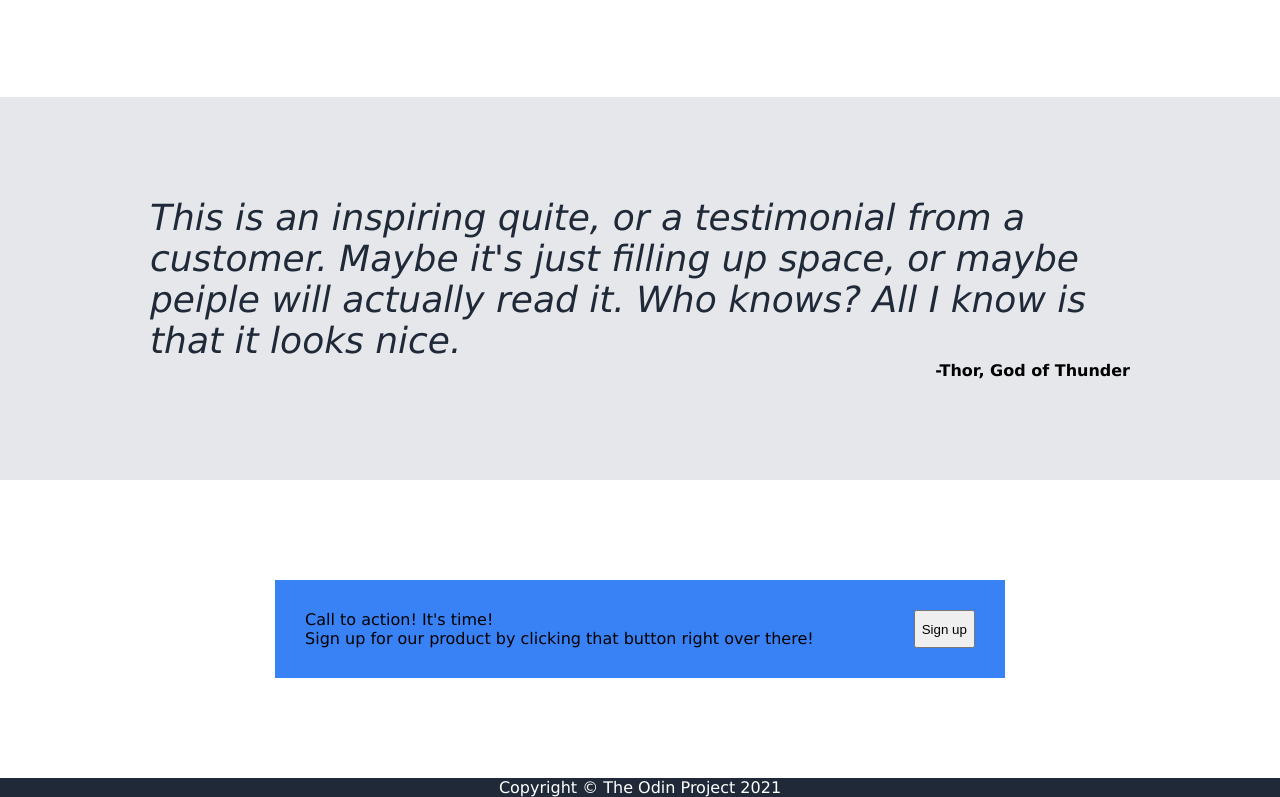
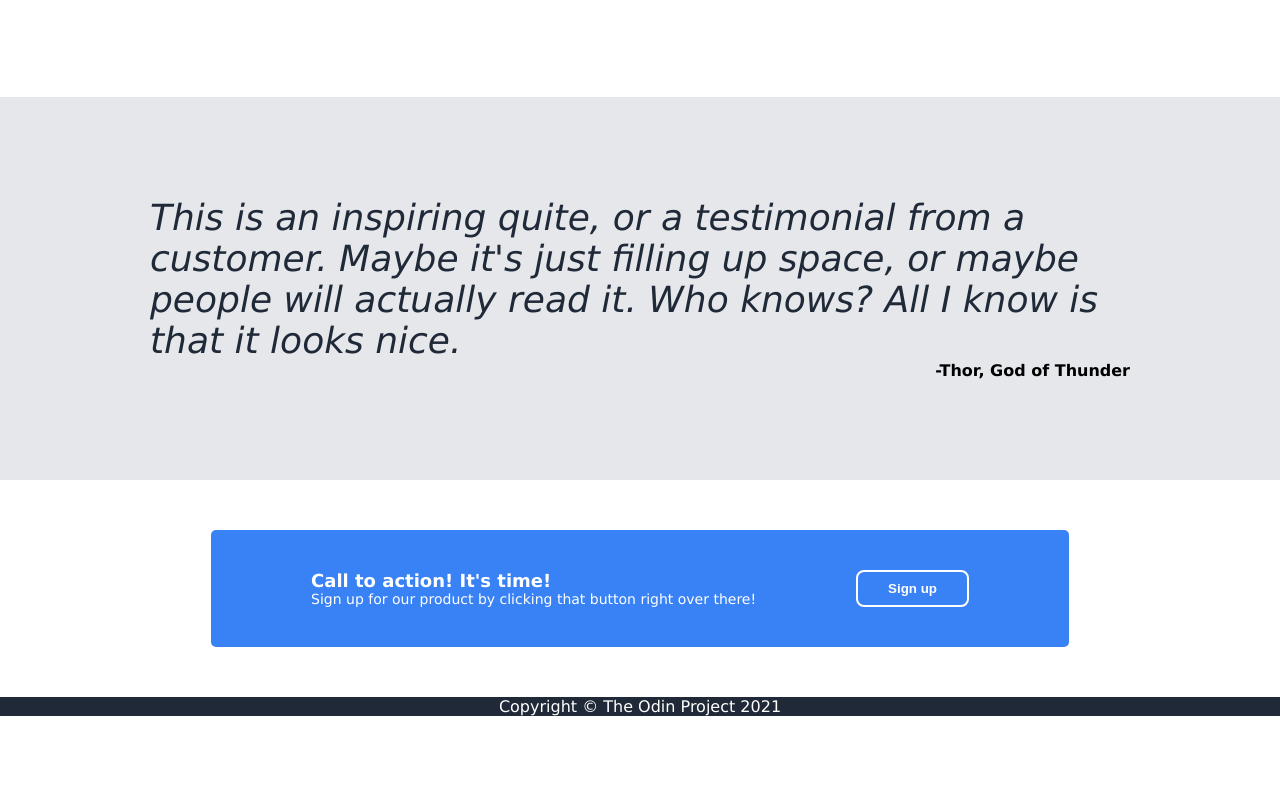
Before and after one commit to dblovhd/landing-page, a plain HTML site: page index.html in a window 1280 px wide. Shown: the part 867-1664 px from the top of the page. After the commit the page ends 1583 px from the top, so only its background shows below. Drawn offline with Linux system fonts and the light colour scheme.

Commit message:
Updated styles and position of CTA section
Updated CTA section and css related classes to fix
styling and formatting of CTA box, text and
button

```diff
--- a/index.html
+++ b/index.html
@@ -23,7 +23,7 @@
             <div class="title-content-button">
                 <div class="title">This website is awesome</div>
                 <div class="description">This website has some subtext that goes here under the main title. It has a smaller font and the color is lower contrast</div>
-                <button class="header-sign-up">Sign up</button>
+                <button class="header-button">Sign up</button>
             </div>
             <div class="header-img">this is a placeholder for an image</div>
         </div>
@@ -67,17 +67,24 @@
         </div>
         <div class="quote-section">
         <div class="quote-author">
-            <div class="quote">This is an inspiring quite, or a testimonial from a customer. Maybe it's just filling up space, or maybe peiple will actually read it. Who knows? All I know is that it looks nice.</div>
+            <div class="quote">This is an inspiring quite, or a testimonial from a customer. Maybe it's just filling up space, or maybe people
+                will actually read it. Who knows? All I know is that it looks nice.</div>
             <div class="author">-Thor, God of Thunder</div>
         </div>
         </div>
-        <div class="signup-section">
-        <div class="content-signup-box">
-            <div class="modal-text">
-                <div class="modal-title">Call to action! It's time!</div>
-                <div class="modal-subtext">Sign up for our product by clicking that button right over there!</div>
+        <!--cta-section class to position cta box within section using flex-->
+        <div class="cta-section">
+        <!--cta-sign-up-box to style and position cta text and cta button inline via flex in cta box-->
+        <div class="cta-signup-box">
+            <!--cta-text to apply default positioning of title and subtext-->
+            <div class="cta-text">
+                <!--style cta title separate-->
+                <div class="cta-title">Call to action! It's time!</div>
+                <!--style cta subtext separately-->
+                <div class="cta-subtext">Sign up for our product by clicking that button right over there!</div>
             </div>
-            <button class="modal-button">Sign up</button>
+            <!--style cta button-->
+            <button class="cta-button">Sign up</button>
         </div>
         </div>
     </div>
--- a/style.css
+++ b/style.css
@@ -117,26 +117,39 @@ add spacing between box and subtext*/
     text-align: right;
     font-weight: 800;
 }
-/*container to style and center */
-.signup-section {
+/*container to style and center cta box */
+.cta-section {
     display: flex;
     justify-content: center;
     align-items: center;
-    padding-top: 100px;
-    padding-bottom: 100px;
+    padding-top: 50px;
+    padding-bottom: 50px;
 
 }
-/*position blue signup box*/
-.content-signup-box {
+/*position cta text and cta button inline and position style both elements*/
+.cta-signup-box {
     display: flex;
     gap: 100px;
     background-color: #3882F6;
-    padding-top: 30px;
-    padding-bottom: 30px;
-    padding-right: 30px;
-    padding-left: 30px;
+    padding-top: 40px;
+    padding-bottom: 40px;
+    padding-right: 100px;
+    padding-left: 100px;
+    border-radius: 5px;
+}
+/*apply style to cta title*/
+.cta-title {
+color: white;
+font-size: 18px;
+font-weight: 800;
+}
 
+/*apply style to subtext under cta title*/
+.cta-subtext {
+color: white;
+font-size: 14px;
 }
+
 /*apply style to footer*/
 .footer {
     width: auto;
@@ -159,8 +172,8 @@ a, .description{
     text-decoration: none;
     padding: 8px;
 }
-
-.header-sign-up {
+/*apply style to sign up button in header section*/
+.header-button {
     background-color: #3882F6;
     border: none;
     border-radius: 8px;
@@ -168,3 +181,14 @@ a, .description{
     font-weight: 800;
     color: #E5E7EB;
 }
+/*apply style to cta button*/
+.cta-button {
+    background-color: #3882F6;
+    border-color: white ;
+    border-style: solid;
+    color: white;
+    border-radius: 8px;
+    padding-left: 30px;
+    padding-right: 30px;
+    font-weight: 800;
+}
```
